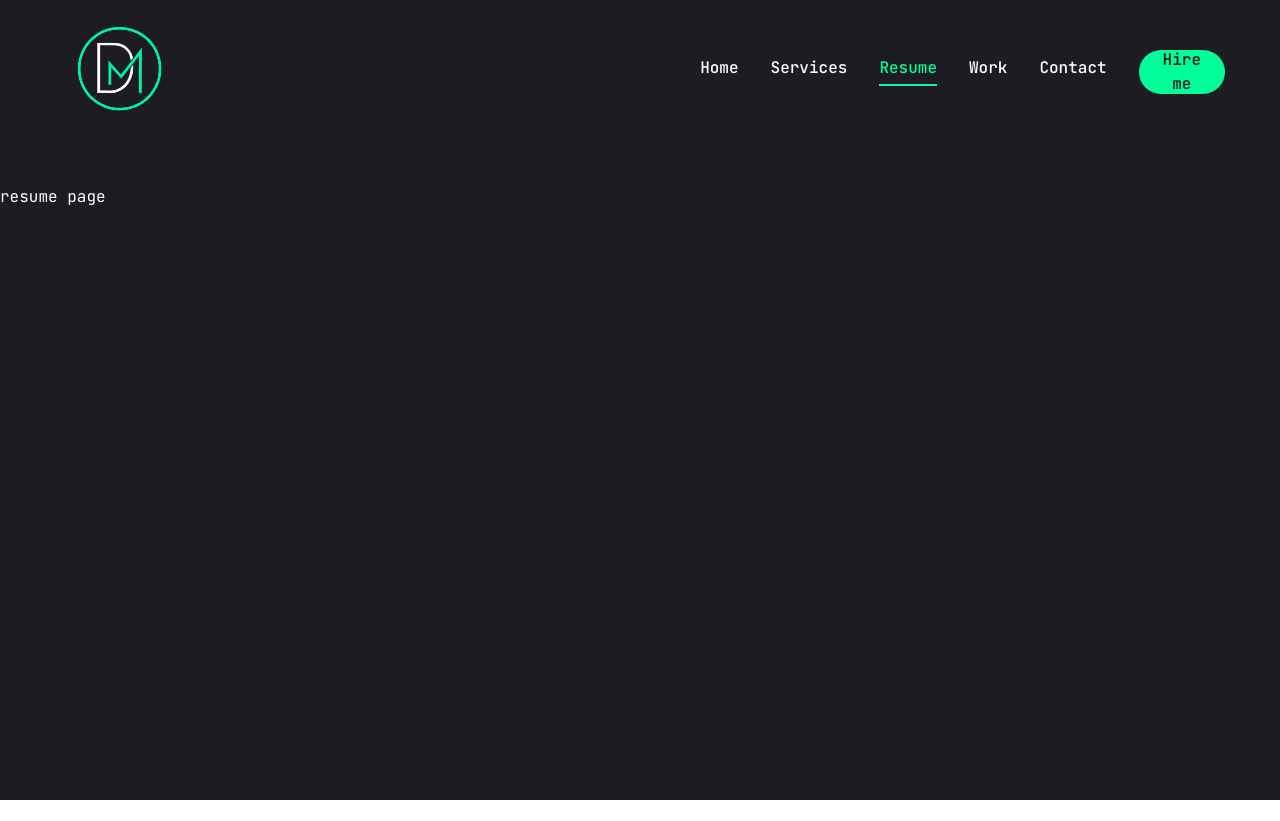
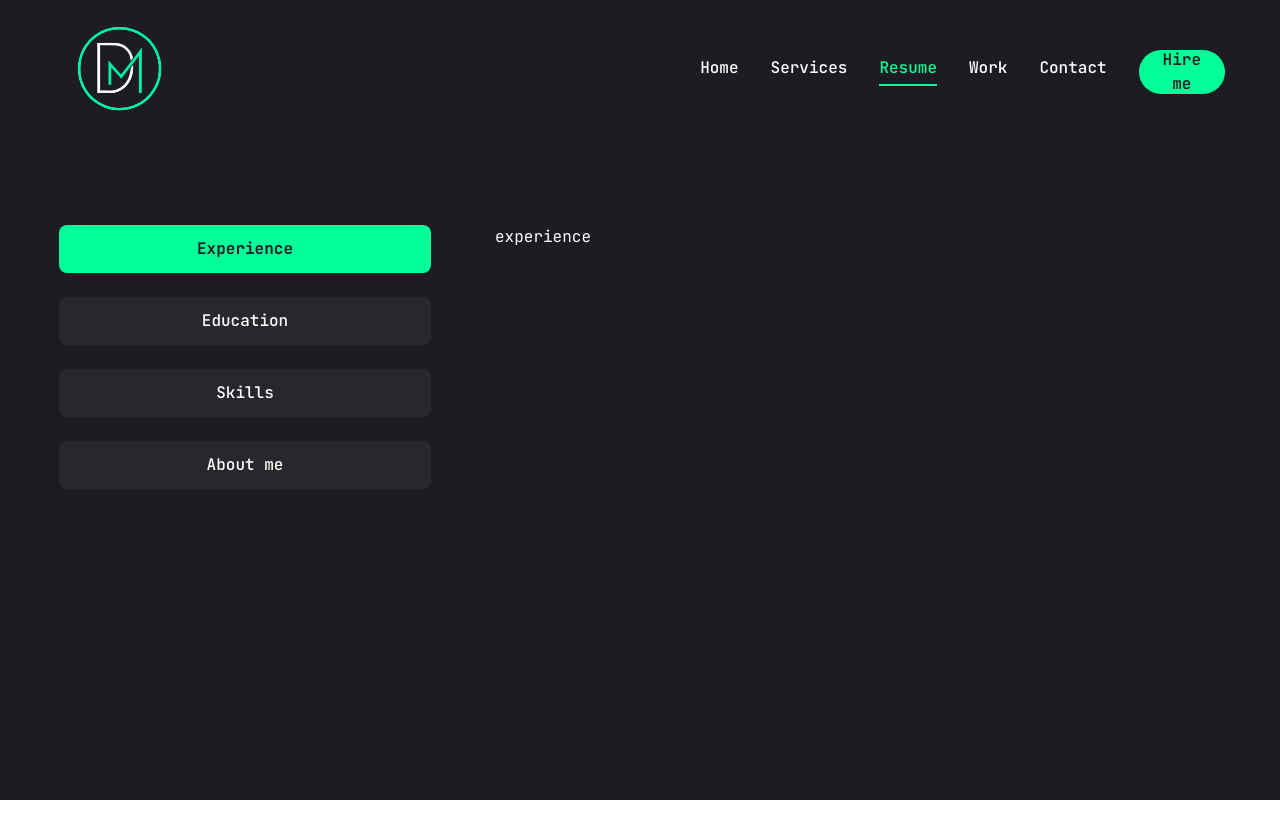
Before and after one commit to Djuro-Masonicic/MyPortfolio, a Next.js app: page /resume in a window 1280 px wide. Before the commit the page ends 800 px from the top, so only its background shows below. Built offline with nearby package versions, Linux system fonts and the light colour scheme.

Commit message:
resume page

```diff
--- a/app/resume/page.jsx
+++ b/app/resume/page.jsx
@@ -1,5 +1,152 @@
+"use client";
+
+import { FaHtml5, FaCss3, FaJs, FaReact, FaFigma, FaNodeJs } from "react-icons/fa";
+
+import { SiTailwindcss, SiNextdotjs } from "react-icons/si";
+
+import { Tabs, TabsContent, TabsList, TabsTrigger } from "@/components/ui/tabs";
+
+import { Tooltip, TooltipContent, TooltipProvider, TooltipTrigger } from "@/components/ui/tooltip";
+
+import { ScrollArea } from "@/components/ui/scroll-area";
+
+import { motion } from "framer-motion";
+//about data
+const about = {
+  title: "About me",
+  description: "Lorem ipsum dolor sit amet, consectetur adipiscing elit, sed do eiusmod tempor incididunt ut labore et dolore magna aliqua. Ut enim ad minim veniam, quis nostrud exercitation ullamco laboris nisi ut aliquip ex ea commodo consequat.",
+  info: [
+    {
+      fieldName: "Name",
+      fieldValue: "Đuro Masoničić",
+    },
+    {
+      fieldName: "Phone",
+      fieldValue: "(+382) 67 444 884",
+    },
+    {
+      fieldName: "Experience",
+      fieldValue: "4+ Years",
+    },
+    {
+      fieldName: "Nationality",
+      fieldValue: "Serbian",
+    },
+    {
+      fieldName: "Email",
+      fieldValue: "djuromas@gmail.com",
+    },
+    {
+      fieldName: "Freelance",
+      fieldValue: "Available",
+    },
+    {
+      fieldName: "Languages",
+      fieldValue: "English, Serbian",
+    },
+  ],
+};
+
+//experience data
+const experience = {
+  //
+  icon: "",
+  title: "My experience",
+  description: "Lorem ipsum dolor sit amet, consectetur adipiscing elit, sed do eiusmod tempor incididunt ut labore et dolore magna aliqua. Ut enim ad minim veniam, quis nostrud exercitation ullamco laboris nisi ut aliquip ex ea commodo consequat.",
+  items: [
+    {
+      company: "Crnogorski Telekom",
+      postion: "Full Stack Developer",
+      duration: "2021 - Present",
+    },
+    {
+      company: "Freelancer",
+      postion: "Full Stack Developer",
+      duration: "2024 - Present",
+    },
+  ],
+};
+
+const education = {
+  //
+  icon: "",
+  title: "My education",
+  description: "Lorem ipsum dolor sit amet, consectetur adipiscing elit, sed do eiusmod tempor incididunt ut labore et dolore magna aliqua. Ut enim ad minim veniam, quis nostrud exercitation ullamco laboris nisi ut aliquip ex ea commodo consequat.",
+  items: [
+    {
+      institution: "University of Mediterranean, Montenegro",
+      degree: "Bachelor of Software Engineering",
+      duration: "2018 - 2022",
+    },
+    {
+      institution: "Udemy",
+      degree: "Angular Frontend Developer",
+      duration: "2023",
+    },
+    {
+      institution: "Udemy",
+      degree: "CSS Flexbox",
+      duration: "2023",
+    },
+    {
+      institution: "Google",
+      degree: "Digital Marketing",
+      duration: "2021",
+    },
+  ],
+};
+
+const skills = {
+  title: "My skills",
+  description: "Lorem ipsum dolor sit amet, consectetur adipiscing elit, sed do eiusmod tempor incididunt ut labore et dolore magna aliqua. Ut enim ad minim veniam, quis nostrud exercitation ullamco laboris nisi ut aliquip ex ea commodo consequat.",
+  skillList: [
+    { icon: <FaHtml5 />, name: "HTML5" },
+    { icon: <FaCss3 />, name: "CSS3" },
+    { icon: <FaJs />, name: "JavaScript" },
+    { icon: <FaReact />, name: "React" },
+    { icon: <SiNextdotjs />, name: "Next.js" },
+    { icon: <SiTailwindcss />, name: "Tailwind CSS" },
+    { icon: <FaNodeJs />, name: "Node.js" },
+    { icon: <FaFigma />, name: "Figma" },
+  ],
+};
+
 const Resume = ({}) => {
-  return <div>resume page</div>
-}
+  return (
+    <motion.div
+      initial={{ opacity: 0 }}
+      animate={{
+        opacity: 1,
+        transition: { delay: 2.4, duration: 0.4, ease: "easeIn" },
+      }}
+      className="min-h-[80vh] flex items-center py-12 xl:py-0">
+      <div className="container mx-auto">
+        <Tabs defaultValue="experience" className="flex flex-col xl:flex-row gap-[60px]">
+          <TabsList className="flex flex-col w-full max-w-[380px] mx-auto xl:mx-0 gap-6">
+            <TabsTrigger value="experience">Experience</TabsTrigger>
+            <TabsTrigger value="education">Education</TabsTrigger>
+            <TabsTrigger value="skills">Skills</TabsTrigger>
+            <TabsTrigger value="about">About me</TabsTrigger>
+          </TabsList>
 
-export default Resume
+          <div className="min-h-[70vh] w-full">
+            <TabsContent value="experience" className="w-full">
+              experience
+            </TabsContent>
+            <TabsContent value="education" className="w-full">
+              education
+            </TabsContent>
+            <TabsContent value="skills" className="w-full">
+              skills
+            </TabsContent>
+            <TabsContent value="about" className="w-full">
+              about
+            </TabsContent>
+          </div>
+        </Tabs>
+      </div>
+    </motion.div>
+  );
+};
+
+export default Resume;
--- a/components/MobileNav.jsx
+++ b/components/MobileNav.jsx
@@ -42,6 +42,9 @@ const MobileNav = ({}) => {
         {/* logo */}
 
         <div className="mt-32 mb-40 text-center text-2xl">
+          <SheetClose asChild>
+
+
           <Link href={"/"}>
           {/* <h1 className="text-4xl font-semibold">Djuro <span className="text-accent">.</span></h1> */}
                <Image
@@ -56,6 +59,7 @@ const MobileNav = ({}) => {
                                   className="object-contain bg-transparent w-[80%] h-[80%] mx-auto outline-dotted  rounded-full"
                                 />
           </Link>
+             </SheetClose>
         </div>
         {/* nav */}
         <nav className="flex flex-col justify-center items-center gap-8">
--- a/components/ui/tabs.jsx
+++ b/components/ui/tabs.jsx
@@ -1,43 +1,21 @@
-"use client"
+"use client";
 
-import * as React from "react"
-import * as TabsPrimitive from "@radix-ui/react-tabs"
+import * as React from "react";
+import * as TabsPrimitive from "@radix-ui/react-tabs";
 
-import { cn } from "@/lib/utils"
+import { cn } from "@/lib/utils";
 
-const Tabs = TabsPrimitive.Root
+const Tabs = TabsPrimitive.Root;
 
-const TabsList = React.forwardRef(({ className, ...props }, ref) => (
-  <TabsPrimitive.List
-    ref={ref}
-    className={cn(
-      "inline-flex h-9 items-center justify-center rounded-lg bg-muted p-1 text-muted-foreground",
-      className
-    )}
-    {...props} />
-))
-TabsList.displayName = TabsPrimitive.List.displayName
+const TabsList = React.forwardRef(({ className, ...props }, ref) => <TabsPrimitive.List ref={ref} className={cn("inline-flex h-auto rounded-md p-1 text-primary", className)} {...props} />);
+TabsList.displayName = TabsPrimitive.List.displayName;
 
-const TabsTrigger = React.forwardRef(({ className, ...props }, ref) => (
-  <TabsPrimitive.Trigger
-    ref={ref}
-    className={cn(
-      "inline-flex items-center justify-center whitespace-nowrap rounded-md px-3 py-1 text-sm font-medium ring-offset-background transition-all focus-visible:outline-none focus-visible:ring-2 focus-visible:ring-ring focus-visible:ring-offset-2 disabled:pointer-events-none disabled:opacity-50 data-[state=active]:bg-background data-[state=active]:text-foreground data-[state=active]:shadow",
-      className
-    )}
-    {...props} />
-))
-TabsTrigger.displayName = TabsPrimitive.Trigger.displayName
+const TabsTrigger = React.forwardRef(({ className, ...props }, ref) => <TabsPrimitive.Trigger ref={ref} className={cn(
+  "inline-flex items-center w-full bg-[#27272c] justify-center whitespace-nowrap text-white rounded-lg p-3 text-base font-medium ring-offset-white transition-all disabled:pointer-events-none disabled:opacity-50 data-[state=active]:bg-accent data-[state=active]:text-primary data-[state=active]:font-bold data-[state=active]:shadow-sm", className)} {...props} />);
+TabsTrigger.displayName = TabsPrimitive.Trigger.displayName;
 
-const TabsContent = React.forwardRef(({ className, ...props }, ref) => (
-  <TabsPrimitive.Content
-    ref={ref}
-    className={cn(
-      "mt-2 ring-offset-background focus-visible:outline-none focus-visible:ring-2 focus-visible:ring-ring focus-visible:ring-offset-2",
-      className
-    )}
-    {...props} />
-))
-TabsContent.displayName = TabsPrimitive.Content.displayName
+const TabsContent = React.forwardRef(({ className, ...props }, ref) => <TabsPrimitive.Content ref={ref} className={cn(
+  "min-h-[480px] ring-offset-white focus-visible:outline-none focus-visible:ring-2 focus-visible:ring-slate-950 focus-visible:ring-offset-2 dark:ring-offset-slate-950 dark:focus-visible:ring-slate-300", className)} {...props} />);
+TabsContent.displayName = TabsPrimitive.Content.displayName;
 
-export { Tabs, TabsList, TabsTrigger, TabsContent }
+export { Tabs, TabsList, TabsTrigger, TabsContent };
```
